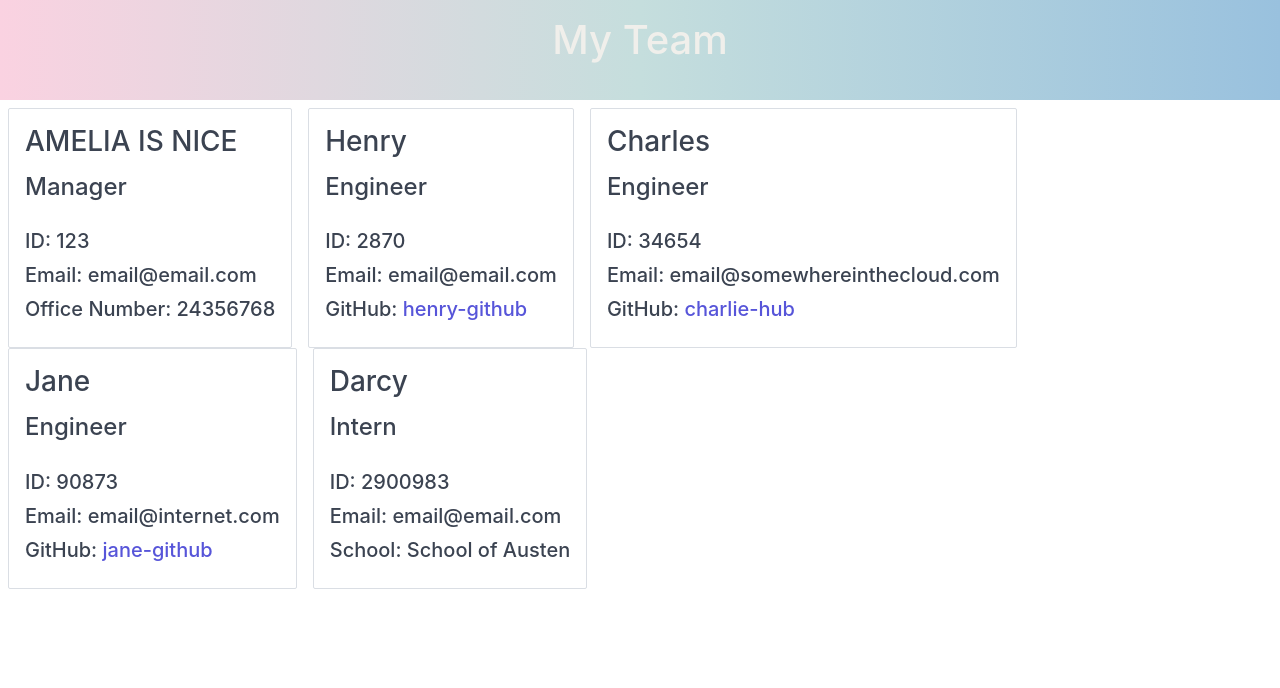
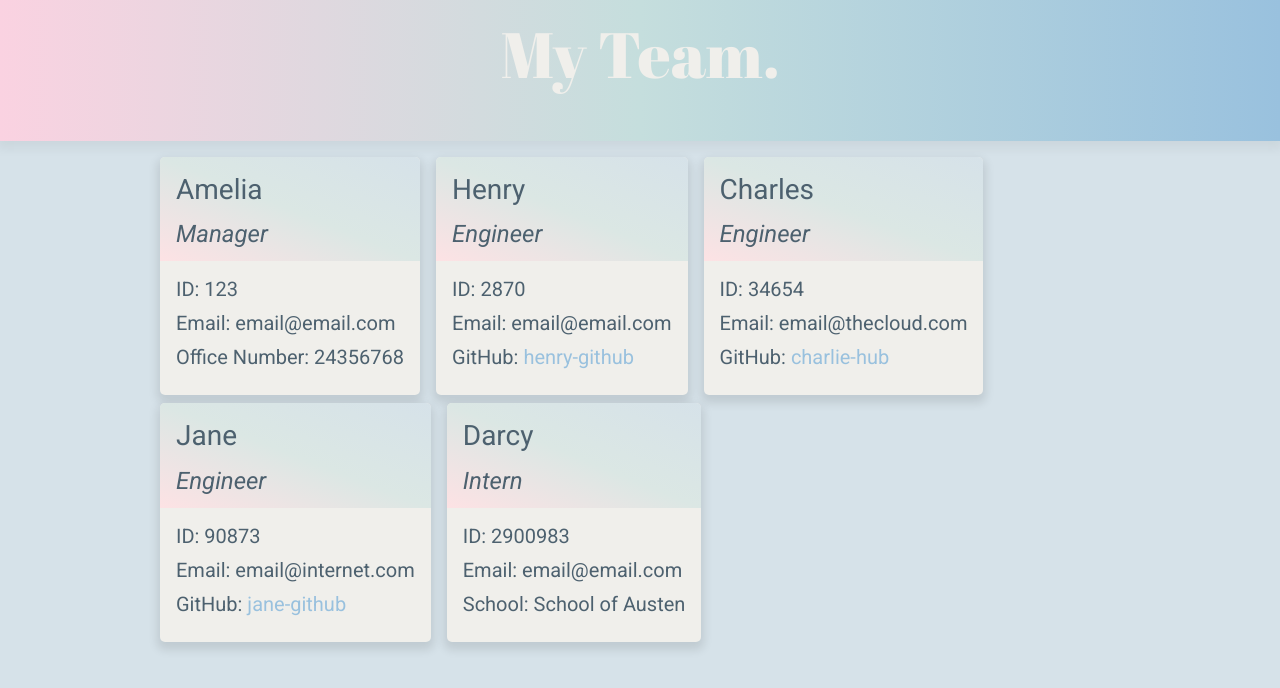
Before and after one commit to Amelia-was/team-profile-generator, a website: page my-team.html in a window 1280 px wide. Drawn offline with nearby package versions, Linux system fonts and the light colour scheme.

Commit message:
stylesheet

```diff
--- a/my-team.html
+++ b/my-team.html
@@ -4,6 +4,9 @@
 <head>
   <meta charset="UTF-8">
   <meta name="viewport" content="width=device-width, initial-scale=1.0">
+  <link rel="preconnect" href="https://fonts.gstatic.com">
+  <link href="https://fonts.googleapis.com/css2?family=Abril+Fatface&display=swap" rel="stylesheet">
+  <link href="https://fonts.googleapis.com/css2?family=Roboto:ital,wght@0,300;0,400;1,400&display=swap" rel="stylesheet">
   <link rel="stylesheet" href="https://unpkg.com/spectre.css/dist/spectre.min.css">
   <link rel="stylesheet" href="./style.css">
   <title>Document</title>
@@ -13,19 +16,19 @@
 
   <div class="hero p-2">
     <div class="hero-body p-centered">
-      <h1>My Team</h1>
+      <h1>My Team.</h1>
     </div>
   </div>
 
-  <div class="container p-centered pt-2">
+  <div class="container grid-lg p-centered pt-2">
 
     <div class="columns">
 
-      <div class="column col-auto">
+      <div class="column col-auto pt-2">
 
         <div class="card">
           <div class="card-header">
-            <h3>AMELIA IS NICE</h3>
+            <h3>Amelia</h3>
             <h4>Manager</h2>
           </div>
           <div class="card-body">
@@ -43,7 +46,7 @@
 
       </div>
 
-      <div class="column col-auto">
+      <div class="column col-auto pt-2">
 
         <div class="card">
           <div class="card-header">
@@ -65,7 +68,7 @@
 
       </div>
 
-      <div class="column col-auto">
+      <div class="column col-auto pt-2">
 
         <div class="card">
           <div class="card-header">
@@ -77,7 +80,7 @@
               ID: 34654
             </h5>
             <h5>
-              Email: email@somewhereinthecloud.com
+              Email: email@thecloud.com
             </h5>
             <h5>
               GitHub: <a href='https://github.com/charlie-hub'>charlie-hub</a>
@@ -87,7 +90,7 @@
 
       </div>
 
-      <div class="column col-auto">
+      <div class="column col-auto pt-2">
 
         <div class="card">
           <div class="card-header">
@@ -112,7 +115,7 @@
 
 
 
-      <div class="column col-auto">
+      <div class="column col-auto pt-2">
 
         <div class="card">
           <div class="card-header">
--- a/style.css
+++ b/style.css
@@ -1,7 +1,50 @@
+/* * {
+    margin: 0;
+    padding: 0;
+    box-sizing: border-box;
+} */
+
+body {
+    background: #d6e2e9;
+    font-family: 'Roboto', sans-serif;
+    color: #4d616f;
+}
+
 .hero {
     background: linear-gradient(to right, #fad2e1, #c5dedd, #99c1de);
+    box-shadow: 0 5px 10px 3px rgba(0, 0, 0, 0.05);
 }
 
 h1 {
+    font-family: 'Abril Fatface', cursive;
+    font-size: 64px;
     color: #f0efeb;
 }
+
+.card {
+    border: none;
+    border-radius: 5px;
+    background: #f0efeb;
+    box-shadow: 0 5px 10px 3px rgba(0, 0, 0, 0.1);
+    font-weight: 300;
+}
+
+.card-header {
+    background: linear-gradient(to top right, #fde2e4, #dbe7e4, #d6e2e9);
+    border-radius: 5px 5px 0 0;
+    font-weight: 400;
+}
+
+h4 {
+    font-style: italic;
+}
+
+a {
+    color: #99c1de;
+}
+
+a:hover {
+    color: #fad2e1;
+    text-decoration: none;
+    transition: all 1s ease;
+}
```
